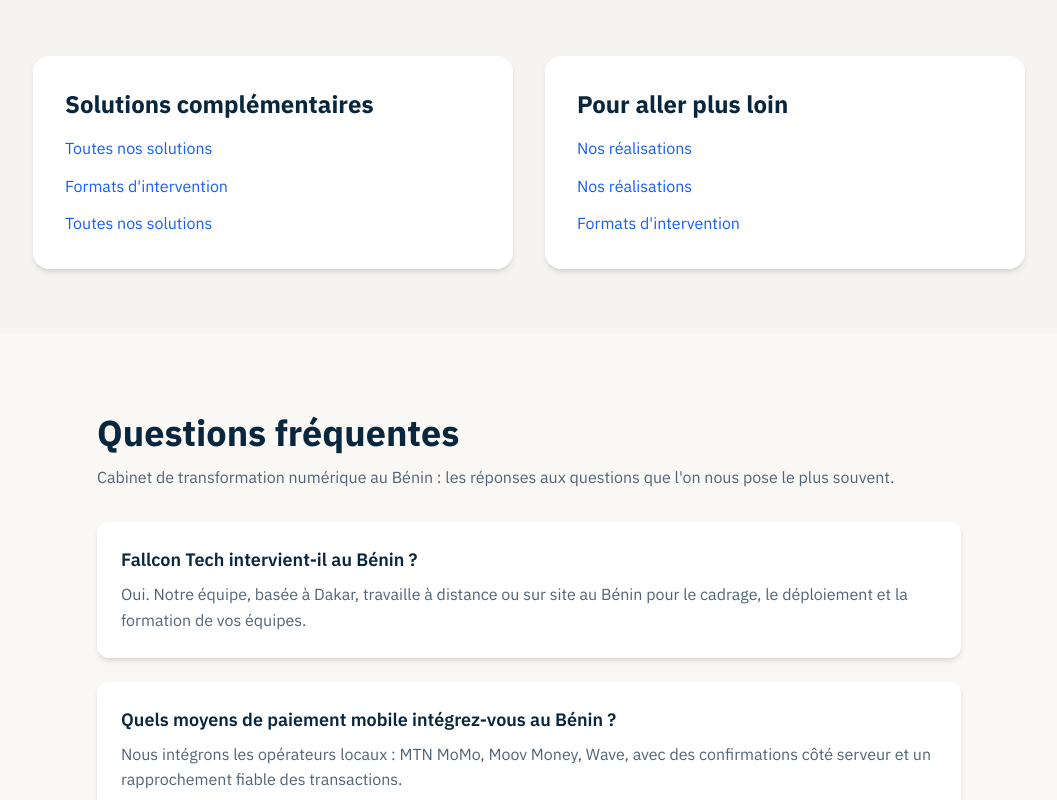
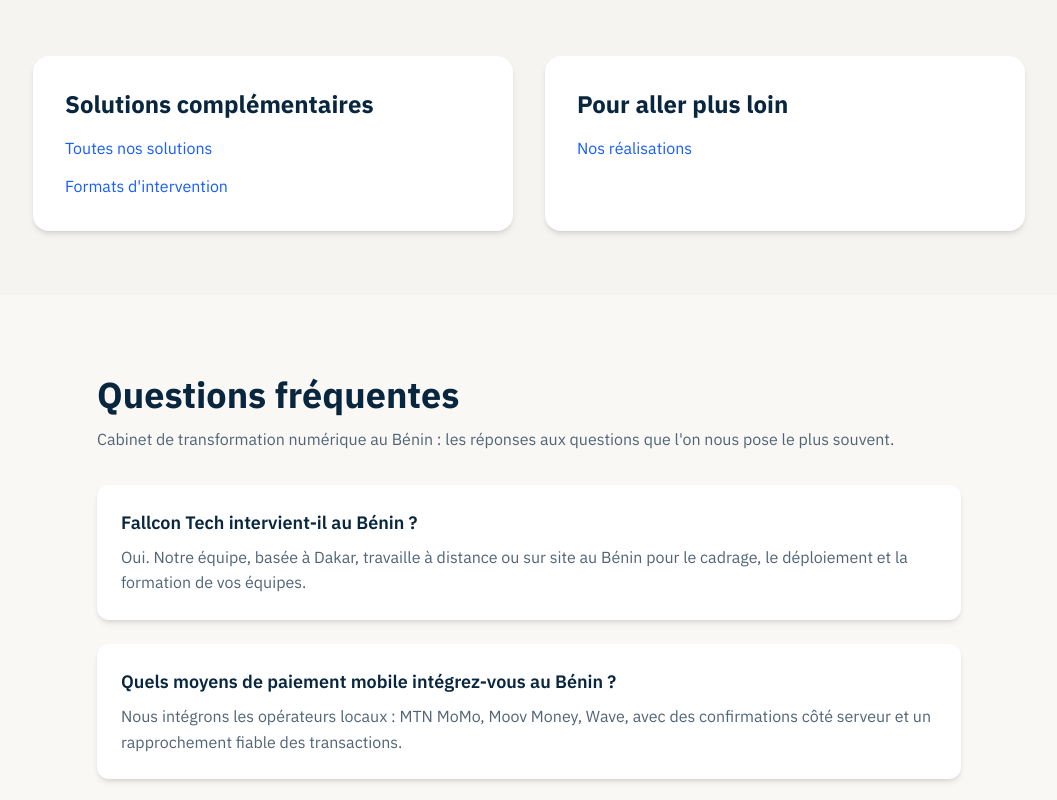
Before and after one commit to boobacar/fallcontech, a React (Vite) app: page /pays/benin in a window 1280 px wide. Shown: the part 2940-3740 px from the top of the page, without its empty margins (111-1168 px from the left). Built offline with nearby package versions, Linux system fonts and the light colour scheme.

Commit message:
fix: dédoublonner les liens solutions/réalisations sur les hubs pays

```diff
--- a/src/pages/GeoLandingPage.jsx
+++ b/src/pages/GeoLandingPage.jsx
@@ -277,9 +277,11 @@
                     {item.label}
                   </Link>
                 ))}
+                {!isPays && (
                   <Link to="/services" className="text-blue-600 hover:underline">
                     Toutes nos solutions
                   </Link>
+                )}
               </div>
             </div>
             <div className="bg-card rounded-2xl p-8 shadow-md">
@@ -288,12 +290,16 @@
                 <Link to={page.relatedArticle.to} className="text-blue-600 hover:underline">
                   {page.relatedArticle.label}
                 </Link>
+                {!isPays && (
                   <Link to="/work" className="text-blue-600 hover:underline">
                     Nos réalisations
                   </Link>
+                )}
+                {!isPays && (
                   <Link to="/pricing" className="text-blue-600 hover:underline">
                     Formats d'intervention
                   </Link>
+                )}
               </div>
             </div>
           </div>
```
Lines whose indentation alone changed are shown as unchanged.
